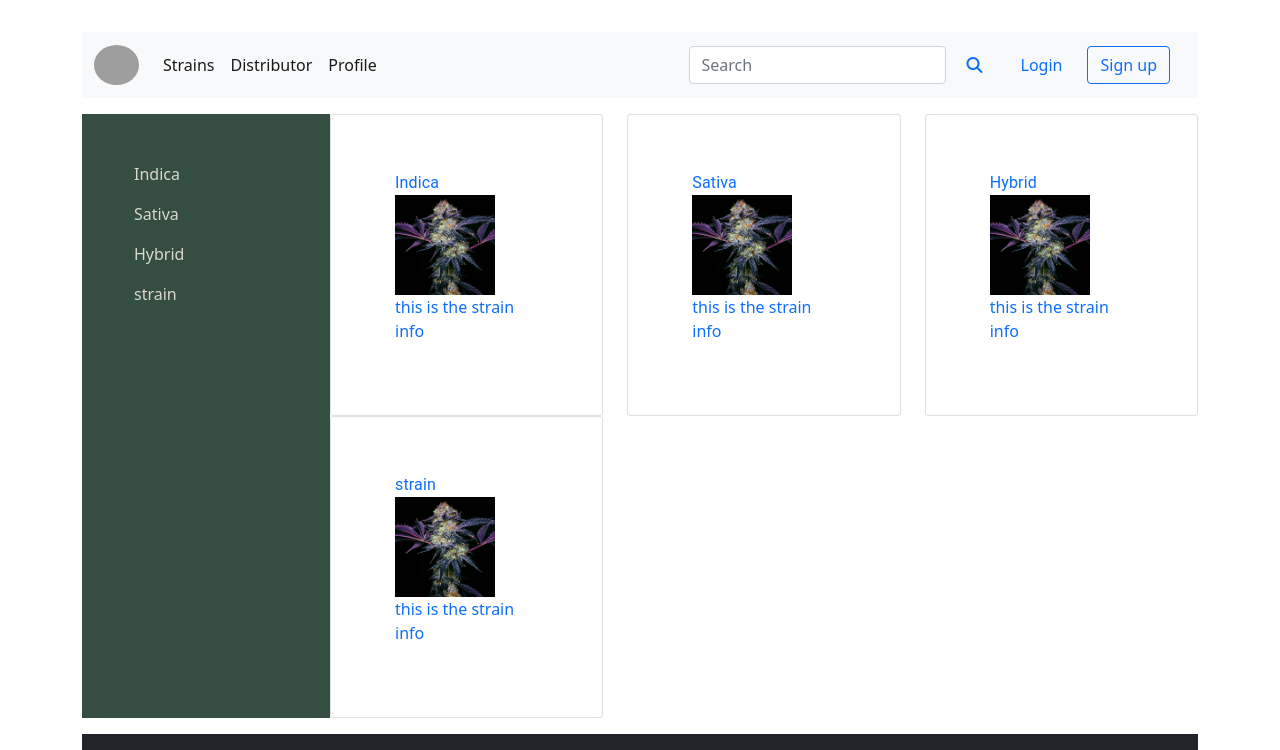
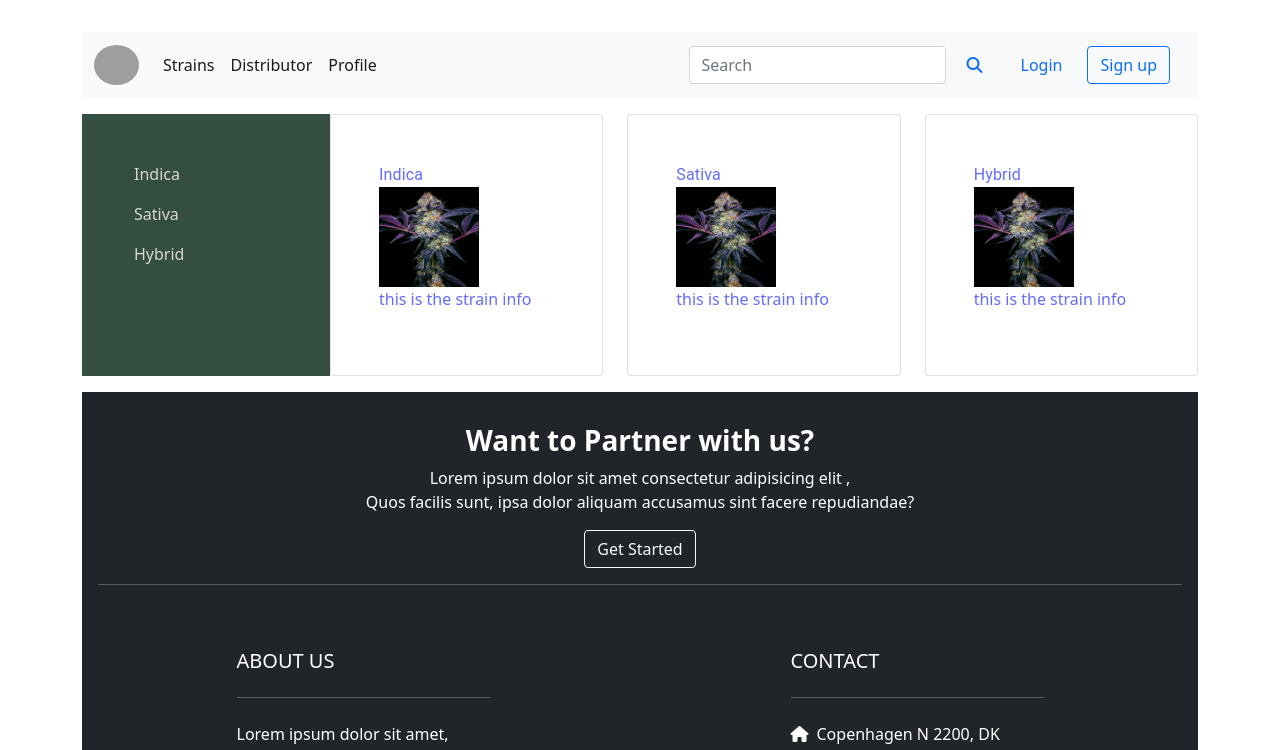
Before and after one commit to Mohammad2910/gruppe12_projekt, a React (Create React App) app in the folder web/: page /gruppe12_projekt/strains in a window 1280 px wide. Shown: the top 750 px of the page. Built offline with nearby package versions, Linux system fonts and the light colour scheme; grey boxes are pictures that could not be loaded; what google-maps-react would draw is missing.

Commit message:
Made route dynamic to which card you click on

```diff
--- a/web/src/App.js
+++ b/web/src/App.js
@@ -37,7 +37,8 @@ const DefaultContainer = () => (
                     <Route path="/home" element={<Frontpage/>}/>
                     <Route path="/strains" element={<Strainpage/>} />
                     <Route path="/distributor" element={<Distributor/>} />
-                    <Route path="/strains/purp" element={<SingleStrain/>} />
+
+                    <Route path="/strains/:id" element={<SingleStrain/>}/>
                     {/*<Route path="/*" element={<h1>Error</h1>} />*/}
                 </Routes>
             </main>
--- a/web/src/components/CardStrains/CardStrain.jsx
+++ b/web/src/components/CardStrains/CardStrain.jsx
@@ -7,7 +7,7 @@ function CardStrain(props) {
     return(
 
       <div className={"Strain"} >
-          <Link className="nav-link active" to='/strains/purp'>
+
             <Typography  className={"StrainTitle" } sx={{ cursor: 'pointer' }}>
                 {props.strainTitle}
             </Typography >
@@ -15,7 +15,7 @@ function CardStrain(props) {
                 <img className={"PicStrain"} src ={props.src} alt={"I"}  height={100}/>
                 <p className={"InfoStrain"}>{props.strainInfo}</p>
             </div>
-        </Link>
+
         </div>
 
     )
--- a/web/src/components/CardStrains/Cards.jsx
+++ b/web/src/components/CardStrains/Cards.jsx
@@ -4,23 +4,28 @@ import './Cards.css';
 
 
 import { strainStore } from '../../stores/StrainStore'
+import {Link} from "react-router-dom";
 
 function Cards() {
     return(
         <div className="row">
                         {strainStore.strains.map((strain) => {
                             return (
+
                                 <div className="col-sm-4">
                                     <div className="card">
                                         <div className="card-body">
-                                    <CardStrain
-                                        strainTitle = {strain.title}
-                                        src = {strain.src}
-                                        strainInfo = {strain.strainInfo}
-                                    />
+                                            <Link to={`/strains/${strain.title}`}>
+                                                <CardStrain
+                                                    strainTitle = {strain.title}
+                                                    src = {strain.src}
+                                                    strainInfo = {strain.strainInfo}
+                                                />
+                                            </Link>
                                         </div>
                                     </div>
                                 </div>
+
                                 )
                         })}
         </div>
--- a/web/src/components/SingleStrainPage/SingleStrainPage.js
+++ b/web/src/components/SingleStrainPage/SingleStrainPage.js
@@ -5,8 +5,12 @@ import Grid from "@mui/material/Grid";
 import './SingleStrainPage.css';
 import Rating from "@mui/material/Rating";
 import LinearProgress from "@mui/material/LinearProgress";
+import {useParams} from "react-router";
+
+import { singleStrainStore } from '../../stores/SingleStrainStore'
 
 function SingleStrainPage(props) {
+
 
     return(
 
@@ -14,7 +18,7 @@ function SingleStrainPage(props) {
             <Grid container spacing ={2}>
                 <Grid item sm={12} md={6}>
                     <Typography  className={"StrainTitle" } variant ={"h3"} sx={{ cursor: 'pointer' }}>
-                        Purple Kush
+                        Purple kush
                     </Typography >
                     <img className={"PicStrain"} src ={"../images.webp"} alt={""} width={300} height={300}  class={"center"}/>
                 </Grid>
--- /dev/null
+++ b/web/src/stores/SingleStrainStore.js
@@ -0,0 +1,41 @@
+import { makeObservable, observable } from "mobx"
+
+class SingleStrainStore {
+    singleStrain = [
+        {
+            id : 1,
+            title: 'Indica',
+            src: "./images.webp",
+            strainInfo: 'this is the strain info',
+            rating: 3,
+            medicin : 'This is about the medicin',
+            energy: 80
+        },
+        {
+            id : 2,
+            title: 'Haze',
+            src: "./images.webp",
+            strainInfo: 'this is the strain info',
+            rating: 3,
+            medicin : 'This is about the medicin',
+            energy: 80
+        },
+        {
+            id : 3,
+            title: 'Sour',
+            src: "./images.webp",
+            strainInfo: 'this is the strain info',
+            rating: 3,
+            medicin : 'This is about the medicin',
+            energy: 80
+        },
+    ]
+
+    constructor() {
+        makeObservable(this, {
+            singleStrain: observable,
+        })
+    }
+}
+
+export const singleStrainStore = new SingleStrainStore()
--- a/web/src/stores/StrainStore.js
+++ b/web/src/stores/StrainStore.js
@@ -17,11 +17,6 @@ class StrainStore {
             src: "./images.webp",
             strainInfo: 'this is the strain info'
         },
-        {
-            title: 'strain',
-            src: "./images.webp",
-            strainInfo: 'this is the strain info'
-        }
     ]
 
     constructor() {
```
